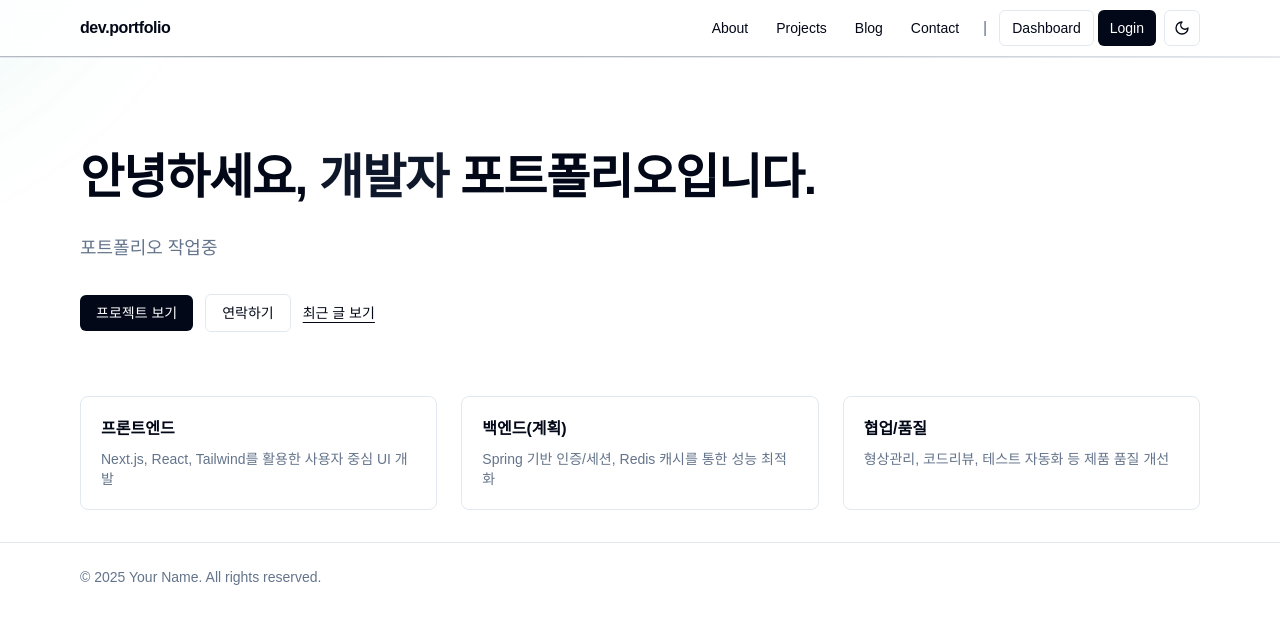
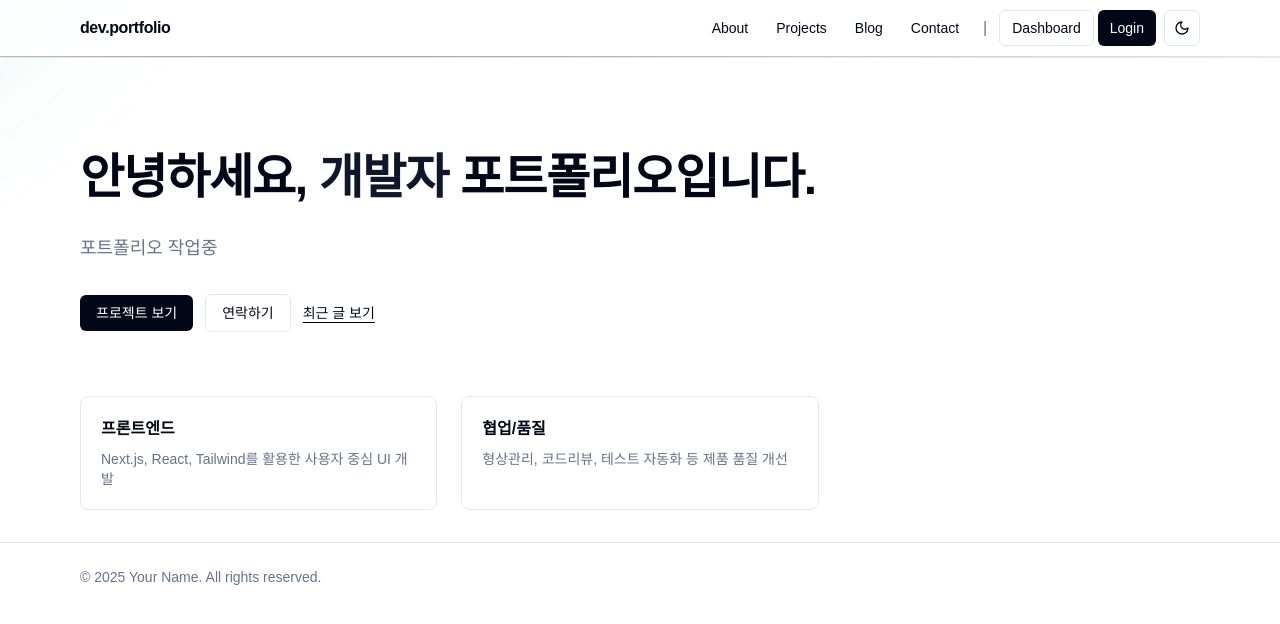
Before and after one commit to Hediar/portfolio-nextjs, a Next.js app: page / in a window 1280 px wide. Shown: the top 624 px of the page. Built offline with nearby package versions, Linux system fonts and the light colour scheme.

Commit message:
내용수정

```diff
--- a/src/app/page.tsx
+++ b/src/app/page.tsx
@@ -47,12 +47,6 @@ export default function Home() {
           </p>
         </div>
         <div className="rounded-lg border p-5">
-          <h3 className="font-semibold">백엔드(계획)</h3>
-          <p className="mt-2 text-sm text-muted-foreground">
-            Spring 기반 인증/세션, Redis 캐시를 통한 성능 최적화
-          </p>
-        </div>
-        <div className="rounded-lg border p-5">
           <h3 className="font-semibold">협업/품질</h3>
           <p className="mt-2 text-sm text-muted-foreground">
             형상관리, 코드리뷰, 테스트 자동화 등 제품 품질 개선
```
